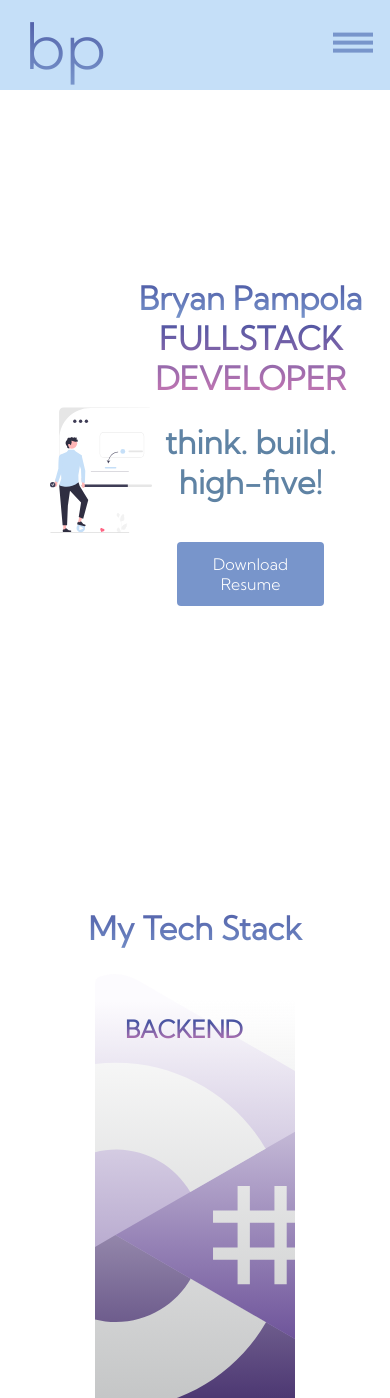
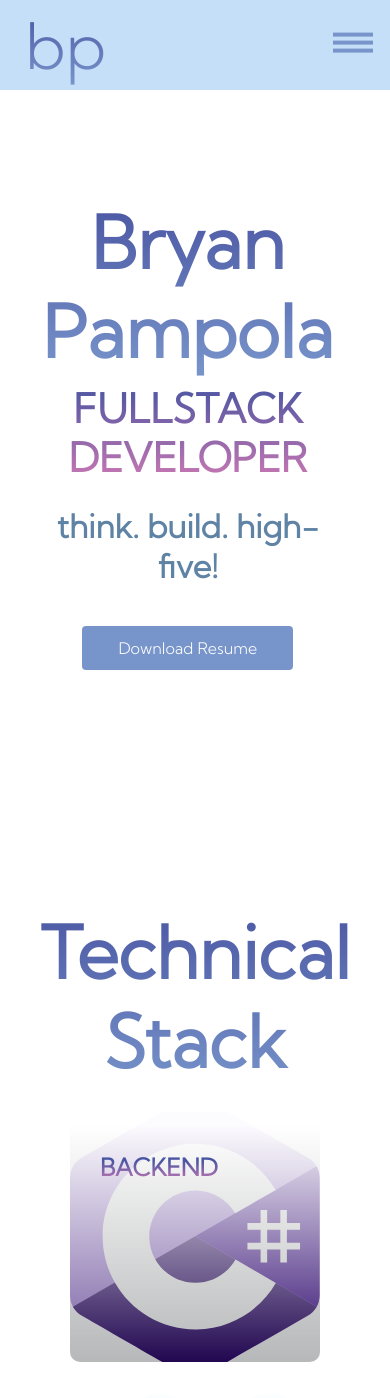
Before and after one commit to bryanpampola/profile, a plain HTML site: page index.html in a window 390 px wide. Shown: the top 1398 px of the page. Drawn offline with Linux system fonts and the light colour scheme.

Commit message:
hide main_img on 480px max width, cute skill card

```diff
--- a/assets/css/styles.css
+++ b/assets/css/styles.css
@@ -344,12 +344,13 @@ body {
     }
 
     .main_content h1 {
-        font-size: 2rem;
-        margin-top: 3rem;
+        font-size: 4.5rem;
+        margin-top: 2rem;
     }
 
     .main_content h2 {
-        font-size: 2rem;
+        margin-top: 0.5rem;
+        font-size: 2.5rem;
     }
 
     .main_content p {
@@ -362,6 +363,9 @@ body {
         margin: 2.5rem;
     }
 
+    #main_img {
+        width: 0%;
+    }
 }
 
 /* Skills Section */
@@ -483,7 +487,6 @@ body {
     font-size: 1.2rem;
     color: #287ece;
     padding: 20px;
-    /* background-color: #fff; */
     height: 525px;
 }
 
@@ -526,7 +529,18 @@ body {
 
 @media screen and (max-width: 480px) {
     .skills h1 {
-        font-size: 2rem;
+        font-size: 4.5rem;
         margin-top: 3rem;
+        text-align: center;
+    }
+
+    .skills_card {
+        height: 250px;
+        width: 250px;
+    }
+
+    .skills_card_back {
+        visibility: hidden;
+        font-size: 1.05rem;
     }
 }
--- a/index.html
+++ b/index.html
@@ -68,7 +68,7 @@
 
     <!-- Tech Section -->
     <div class="skills" id="skills">
-      <h1>My Tech Stack</h1>
+      <h1>Technical Stack</h1>
       <div class="skills_container">
         <div class="skills_card">
           <div class="skills_card_front">
```
